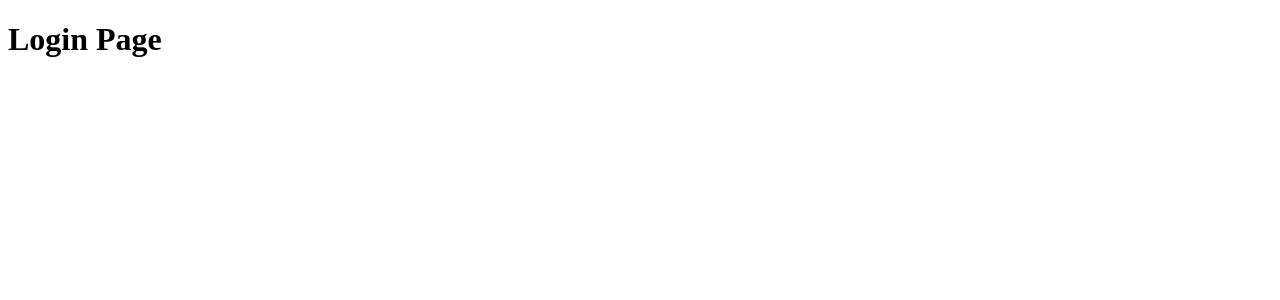
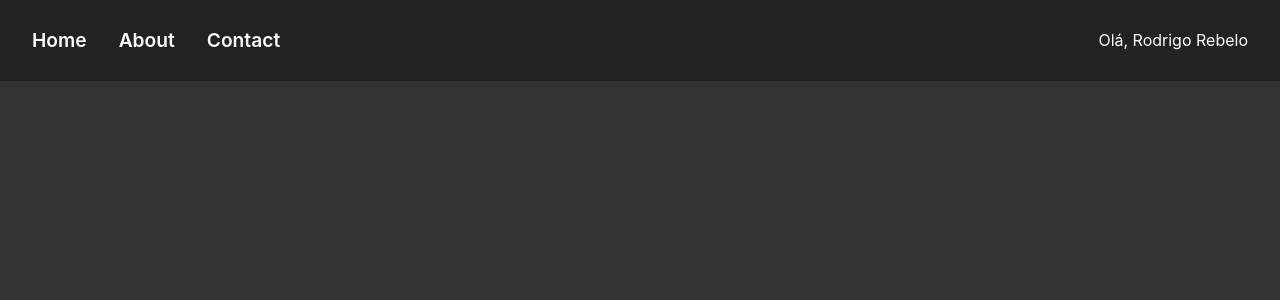
Before and after one commit to RebeloRC/tcc, a Vue app: page / in a window 1280 px wide. Shown: the top 300 px of the page. Built offline with nearby package versions, Linux system fonts and the light colour scheme.

Commit message:
feat: HeaderComponent added and scss configured

```diff
--- a/src/components/HeaderComponent.vue
+++ b/src/components/HeaderComponent.vue
@@ -1,11 +1,15 @@
 <template>
-  <header class="teste">
-    <nav>
-      <a href="#">Who we are</a>
-      <a href="#">Work here</a>
-      <a href="#">Projects</a>
-      <a href="#">Contact</a>
-    </nav>
+  <header class="container">
+    <div class="content">
+      <nav>
+        <router-link to="/">Home</router-link>
+        <router-link to="/about">About</router-link>
+        <router-link to="/contact">Contact</router-link>
+      </nav>
+      <div>
+        <p>Olá, Rodrigo Rebelo</p>
+      </div>
+    </div>
   </header>
 </template>
 
@@ -20,9 +24,47 @@ export default {
 </script>
 
 <style lang="scss" scoped>
-.teste {
-  background-color: #000;
-  color: #fff;
-  padding: 10px;
+.container {
+  display: flex;
+  align-items: center;
+  justify-content: center;
+
+  border-bottom: 1px solid #1a1f25;
+  position: fixed;
+  width: 100%;
+  top: 0;
+  background: #222222;
+  z-index: 9999;
+}
+
+.content {
+  max-width: 90rem;
+  width: 100%;
+  height: 5rem;
+
+  padding: 0 2rem;
+
+  display: flex;
+  align-items: center;
+  justify-content: space-between;
+
+  nav {
+    display: flex;
+    align-items: center;
+    justify-content: space-between;
+
+    a {
+      color: #fff;
+      text-decoration: none;
+      font-size: 1.2rem;
+      font-weight: 600;
+      margin-right: 2rem;
+      transition: all 0.2s;
+
+      &:hover {
+        opacity: 0.5;
+      }
+    }
+  }
 }
 </style>
--- a/src/main.js
+++ b/src/main.js
@@ -2,6 +2,7 @@ import { createApp } from 'vue';
 import App from './App.vue';
 import { createRouter, createWebHistory } from 'vue-router';
 import router from './router';
+import './style.scss';
 
 const app = createApp(App);
 app.use(router);
--- a/src/router/index.js
+++ b/src/router/index.js
@@ -6,13 +6,13 @@ const router = createRouter({
     {
       path: '/',
       name: 'Login',
-      component: () => import('../views/LoginPage.vue')
+      component: () => import('../views/DashboardPage.vue')
     },
-    {
-      path: '/dashboard',
-      name: 'dashboard',
-      component: () => import('../views/DashboardPage.vue')
-    }
+    // {
+    //   path: '/dashboard',
+    //   name: 'dashboard',
+    //   component: () => import('../views/DashboardPage.vue')
+    // }
   ]
 })
 
--- a/src/style.css
+++ /dev/null
@@ -1,89 +0,0 @@
-:root {
-  font-family: Inter, system-ui, Avenir, Helvetica, Arial, sans-serif;
-  line-height: 1.5;
-  font-weight: 400;
-
-  color-scheme: light dark;
-  color: rgba(255, 255, 255, 0.87);
-  background-color: #242424;
-
-  font-synthesis: none;
-  text-rendering: optimizeLegibility;
-  -webkit-font-smoothing: antialiased;
-  -moz-osx-font-smoothing: grayscale;
-  -webkit-text-size-adjust: 100%;
-}
-
-a {
-  font-weight: 500;
-  color: #646cff;
-  text-decoration: inherit;
-}
-a:hover {
-  color: #535bf2;
-}
-
-a {
-  font-weight: 500;
-  color: #646cff;
-  text-decoration: inherit;
-}
-a:hover {
-  color: #535bf2;
-}
-
-body {
-  margin: 0;
-  display: flex;
-  place-items: center;
-  min-width: 320px;
-  min-height: 100vh;
-}
-
-h1 {
-  font-size: 3.2em;
-  line-height: 1.1;
-}
-
-button {
-  border-radius: 8px;
-  border: 1px solid transparent;
-  padding: 0.6em 1.2em;
-  font-size: 1em;
-  font-weight: 500;
-  font-family: inherit;
-  background-color: #1a1a1a;
-  cursor: pointer;
-  transition: border-color 0.25s;
-}
-button:hover {
-  border-color: #646cff;
-}
-button:focus,
-button:focus-visible {
-  outline: 4px auto -webkit-focus-ring-color;
-}
-
-.card {
-  padding: 2em;
-}
-
-#app {
-  max-width: 1280px;
-  margin: 0 auto;
-  padding: 2rem;
-  text-align: center;
-}
-
-@media (prefers-color-scheme: light) {
-  :root {
-    color: #213547;
-    background-color: #ffffff;
-  }
-  a:hover {
-    color: #747bff;
-  }
-  button {
-    background-color: #f9f9f9;
-  }
-}
--- /dev/null
+++ b/src/style.scss
@@ -0,0 +1,20 @@
+*{
+  margin: 0;
+  padding: 0;
+  box-sizing: border-box;
+  -webkit-font-smoothing: antialiased;
+}
+
+body{
+  color: #FFFFFF;
+  background-color: #323232;
+
+  font-family: 'Inter', sans-serif;
+  font-weight: 400;
+  font-size: 16px;
+  -webkit-font-smoothing: antialiased;
+}
+
+html {
+  scroll-behavior: smooth;
+}
```
